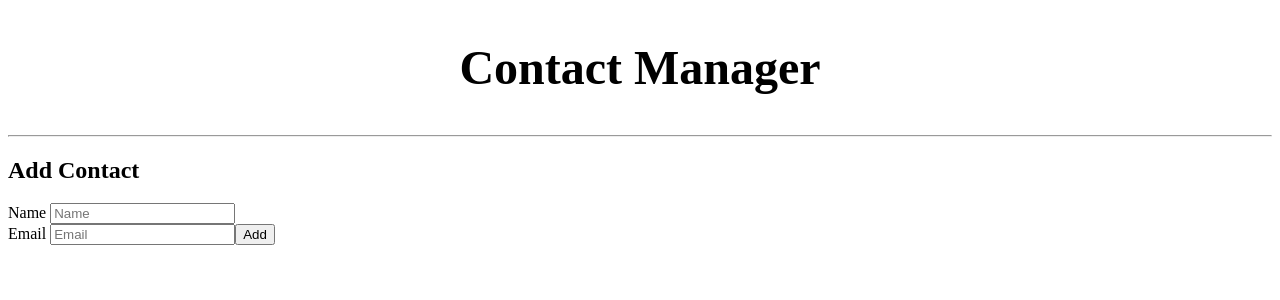
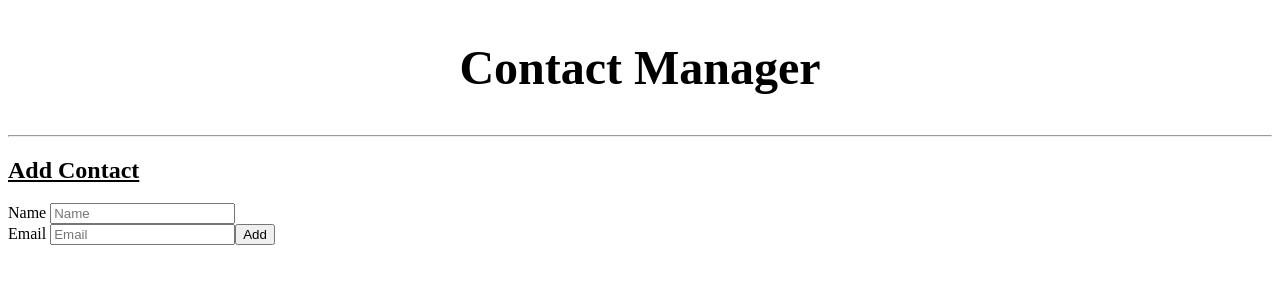
Before and after one commit to Moonijaz/React-js, a React (Vite) app in the folder Contact-manager/: page / in a window 1280 px wide. Shown: the top 300 px of the page. Built offline with nearby package versions, Linux system fonts and the light colour scheme.

Commit message:
Add file ti jsx

```diff
--- a/Contact-manager/src/Components/AddContact.jsx
+++ b/Contact-manager/src/Components/AddContact.jsx
@@ -1,11 +1,11 @@
 
 import React from "react";
-
+import './AddContact.css'
 export default class AddContact extends React.Component{
     render(){
         return (
             <div className="ui-main">
-                <h2>Add Contact</h2>
+                <h2 className="h1">Add Contact</h2>
                 <form className="ui form">
                     <div className="field">
                         <label>Name</label> <input type="text"  name="Name" placeholder="Name" /> <br></br>
```
